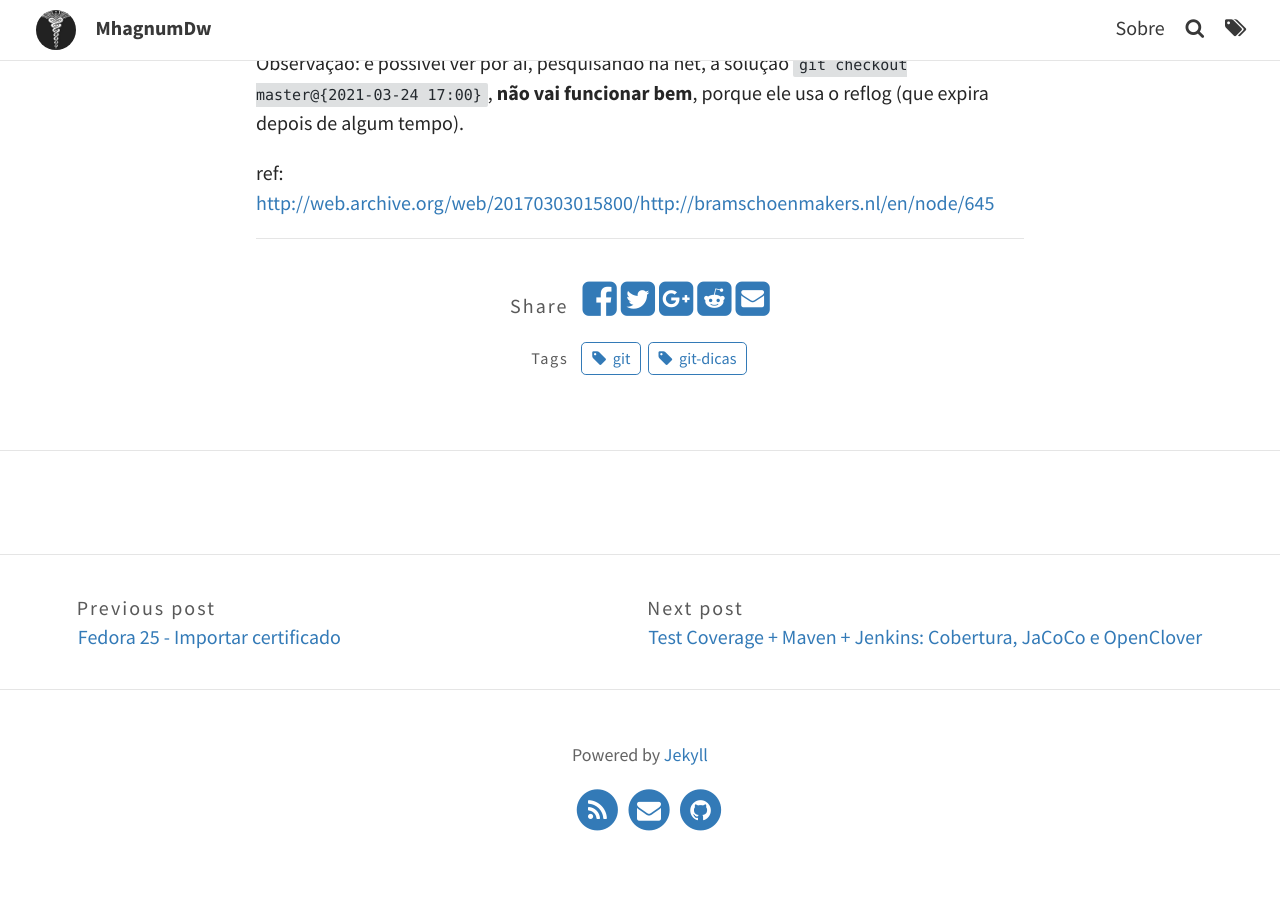
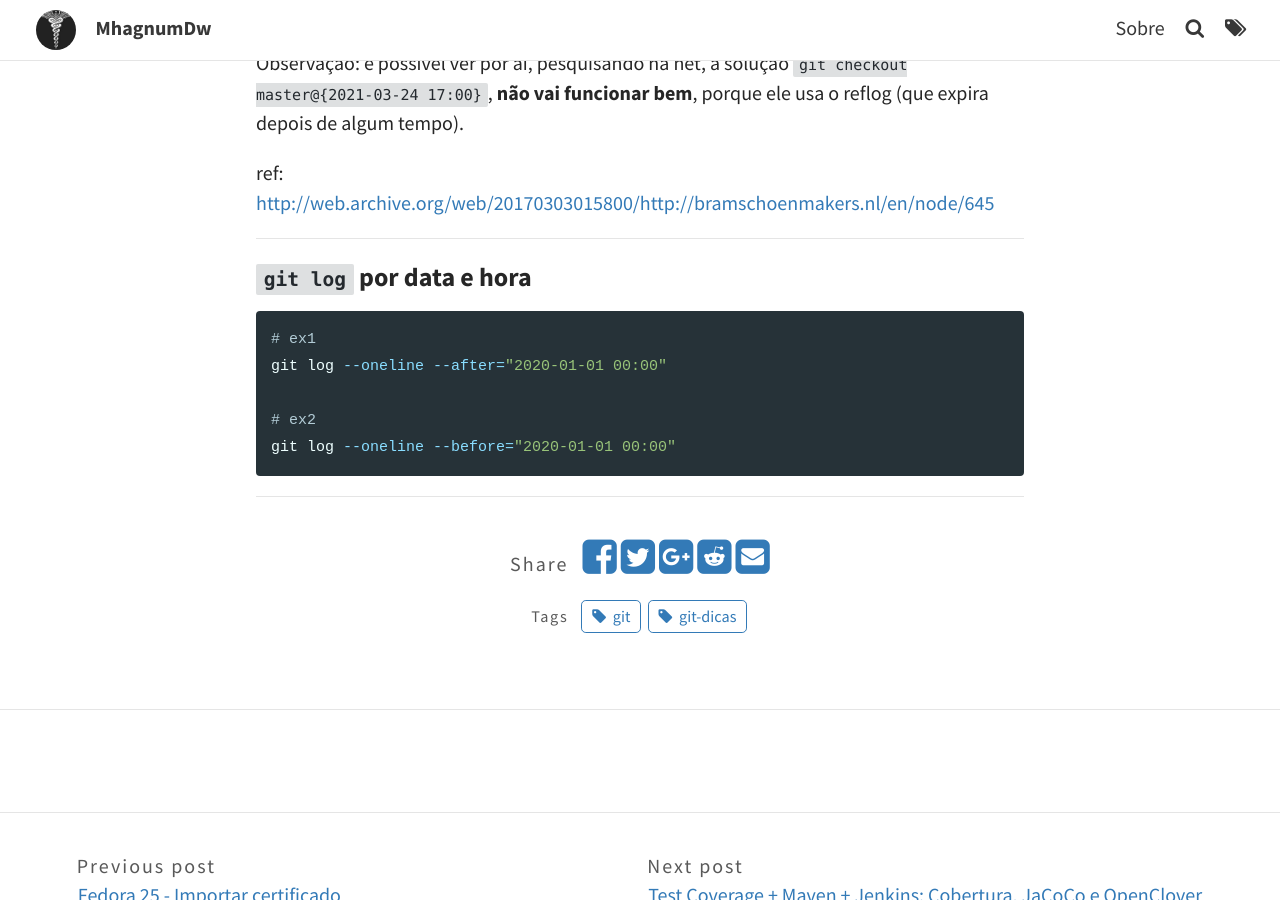
Before and after one commit to mhagnumdw/mhagnumdw.github.io, a Jekyll site: the page built from _posts/2017-10-01-git-dicas.markdown, in a window 1280 px wide and 900 px high, scrolled down 3675 px. Built offline with Jekyll 4.4.1, drawn with Linux system fonts in a browser that asks for light colours; comment, search, counter and statistics services are not loaded.

Commit message:
update post git dicas: git log por data e hora

````diff
--- a/_posts/2017-10-01-git-dicas.markdown
+++ b/_posts/2017-10-01-git-dicas.markdown
@@ -169,3 +169,15 @@ Observação: é possível ver por aí, pesquisando na net, a solução `git che
 ref: <http://web.archive.org/web/20170303015800/http://bramschoenmakers.nl/en/node/645>
 
 * * *
+
+### `git log` por data e hora
+
+```shell
+# ex1
+git log --oneline --after="2020-01-01 00:00"
+
+# ex2
+git log --oneline --before="2020-01-01 00:00"
+```
+
+* * *
````
